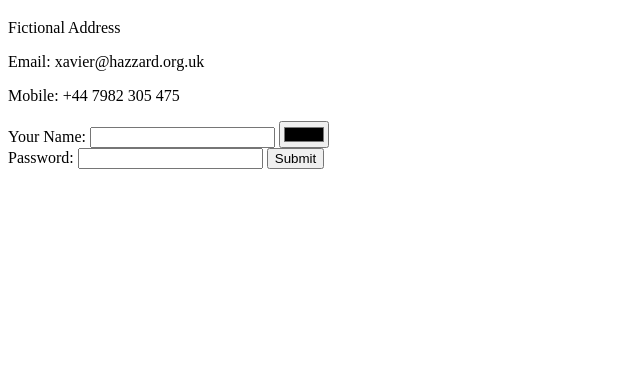
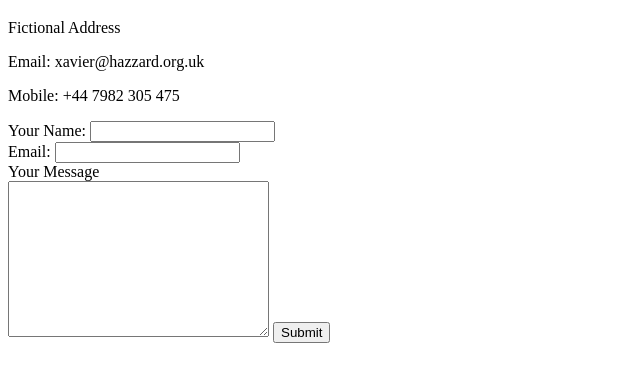
Before and after one commit to xavierhazzardadmin/completeWebDev, a plain HTML site: page HTML - Personal Site/contact.html in a window 1280 px wide. Shown: the part 61-442 px from the top of the page, without its empty margins (0-640 px from the left). Drawn offline with Linux system fonts and the light colour scheme.

Commit message:
Completed Section 3 - Intermediate HTML

```diff
--- a/HTML - Personal Site/contact.html
+++ b/HTML - Personal Site/contact.html
@@ -11,14 +11,22 @@
 		<p>Email: xavier@hazzard.org.uk</p>
 		<p>Mobile: +44 7982 305 475</p>
 
-		<form class="" action="./index.html" method="post">
+		<form
+			class=""
+			action="mailto:xavier@hazzard.org.uk"
+			method="post"
+			enctype="text/plain"
+		>
 			<label>Your Name:</label>
-			<input type="text" name="name" value="" />
-			<input type="color" />
+			<input type="text" name="yourName" value="" />
 			<br />
-			<label>Password:</label>
-			<input type="password" />
-			<input type="submit" name="name" />
+			<label>Email:</label>
+			<input type="email" name="yourEmail" />
+			<br />
+			<label>Your Message</label>
+			<br />
+			<textarea cols="30" rows="10" name="yourMessage"></textarea>
+			<input type="submit" name="Send" />
 		</form>
 	</body>
 </html>
```
